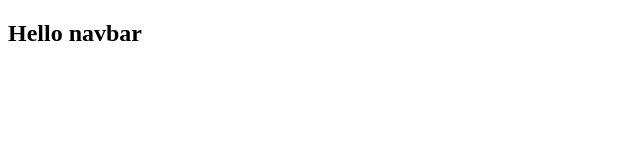
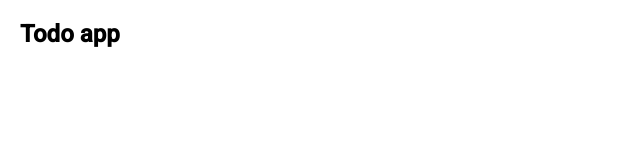
Before and after one commit to NSzilard95/ToDoClientApp, an Angular app: page / in a window 1280 px wide. Shown: the top 160 px of the page, without its empty margins (0-640 px from the left). Built offline with nearby package versions, Linux system fonts and the light colour scheme.

Commit message:
Create material shared module

```diff
--- a/angular.json
+++ b/angular.json
@@ -28,6 +28,7 @@
               "src/assets"
             ],
             "styles": [
+              "./node_modules/@angular/material/prebuilt-themes/indigo-pink.css",
               "src/styles.scss"
             ],
             "scripts": []
@@ -92,6 +93,7 @@
               "src/assets"
             ],
             "styles": [
+              "./node_modules/@angular/material/prebuilt-themes/indigo-pink.css",
               "src/styles.scss"
             ],
             "scripts": []
@@ -123,6 +125,7 @@
           }
         }
       }
-    }},
+    }
+  },
   "defaultProject": "ToDoClientApp"
 }
--- a/package.json
+++ b/package.json
@@ -12,10 +12,12 @@
   "private": true,
   "dependencies": {
     "@angular/animations": "~9.1.1",
+    "@angular/cdk": "^9.2.4",
     "@angular/common": "~9.1.1",
     "@angular/compiler": "~9.1.1",
     "@angular/core": "~9.1.1",
     "@angular/forms": "~9.1.1",
+    "@angular/material": "^9.2.4",
     "@angular/platform-browser": "~9.1.1",
     "@angular/platform-browser-dynamic": "~9.1.1",
     "@angular/router": "~9.1.1",
--- a/src/app/app.component.html
+++ b/src/app/app.component.html
@@ -1,5 +1,5 @@
 <nav>
-  <h1>Hello navbar</h1>
+  <h1>Todo app</h1>
 </nav>
 <div>
   <router-outlet></router-outlet>
--- a/src/app/app.component.scss
+++ b/src/app/app.component.scss
@@ -0,0 +1,3 @@
+nav {
+  margin: 20px;
+}
--- /dev/null
+++ b/src/app/shared/ng-material-shared.module.ts
@@ -0,0 +1,25 @@
+import { NgModule } from '@angular/core';
+import { CommonModule } from '@angular/common';
+import { BrowserAnimationsModule } from '@angular/platform-browser/animations';
+import { MatButtonModule } from '@angular/material/button';
+import { MatSliderModule } from '@angular/material/slider';
+
+const materialModules = [
+  MatButtonModule,
+  MatSliderModule
+];
+
+@NgModule({
+  declarations: [],
+  imports: [
+    CommonModule,
+    BrowserAnimationsModule,
+    ...materialModules
+  ],
+  exports: [
+    CommonModule,
+    BrowserAnimationsModule,
+    ...materialModules
+  ]
+})
+export class NgMaterialSharedModule { }
--- a/src/index.html
+++ b/src/index.html
@@ -6,6 +6,8 @@
   <base href="/">
   <meta name="viewport" content="width=device-width, initial-scale=1">
   <link rel="icon" type="image/x-icon" href="favicon.ico">
+  <link href="https://fonts.googleapis.com/css?family=Roboto:300,400,500&display=swap" rel="stylesheet">
+  <link href="https://fonts.googleapis.com/icon?family=Material+Icons" rel="stylesheet">
 </head>
 <body>
   <app-root></app-root>
--- a/src/styles.scss
+++ b/src/styles.scss
@@ -1 +1,4 @@
 /* You can add global styles to this file, and also import other style files */
+
+html, body { height: 100%; }
+body { margin: 0; font-family: Roboto, "Helvetica Neue", sans-serif; }
```
Also changed, not shown: src/app/app.module.ts (+9 -1 lines), src/app/shared/shared.module.ts (added, +18 -0 lines), 1 other file (tests, documents, lock files or other folders).
